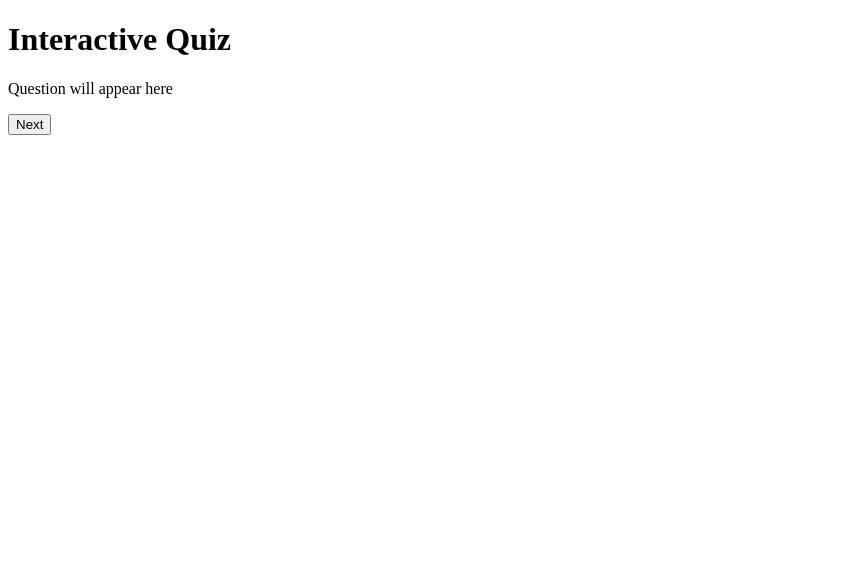
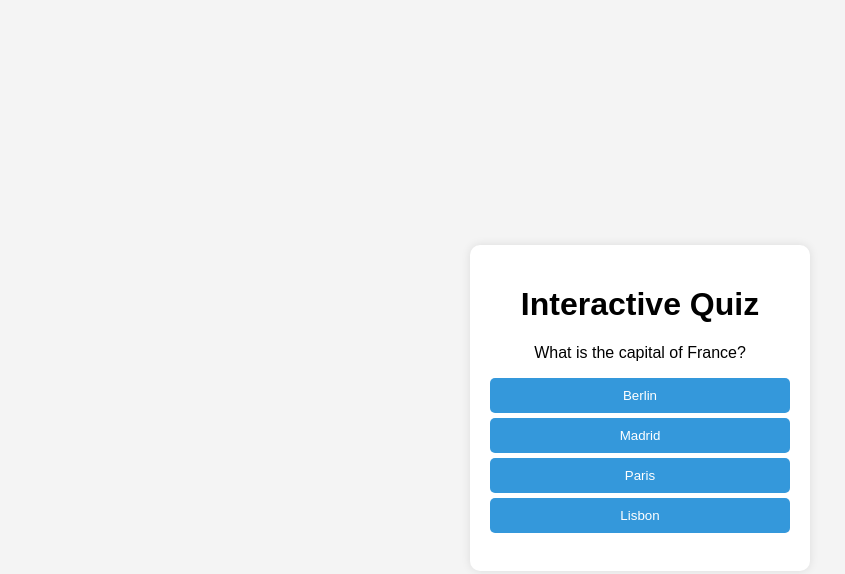
Before and after one commit to Abhi-and-D/Abhi_quiz, a plain HTML site: page index.html in a window 1280 px wide. Shown: the whole page, without its empty margins (0-845 px from the left). Drawn offline with Linux system fonts and the light colour scheme; the site is published under a folder, as on GitHub Pages, so addresses that start at the root find nothing.

Commit message:
Update index.html

```diff
--- a/index.html
+++ b/index.html
@@ -4,8 +4,7 @@
     <meta charset="UTF-8">
     <meta name="viewport" content="width=device-width, initial-scale=1.0">
     <title>Interactive Quiz</title>
-    <link rel="stylesheet" href="/style.css">
-    <!-- <script src="/Quiz.html/java.js" defer></script> -->
+    <link rel="stylesheet" href="style.css">
 </head>
 <body>
     <div class="quiz-container">
@@ -18,6 +17,6 @@
         <p id="result"></p>
     </div>
 
-    <script src="/java.js"></script>
+    <script src="java.js"></script>
 </body>
 </html>
```
